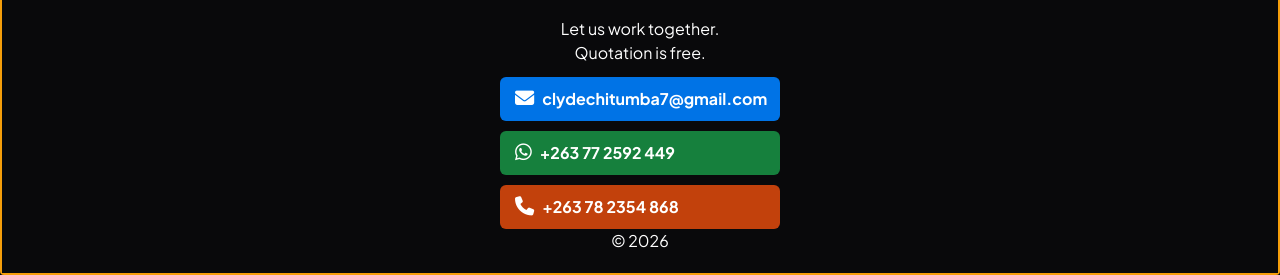
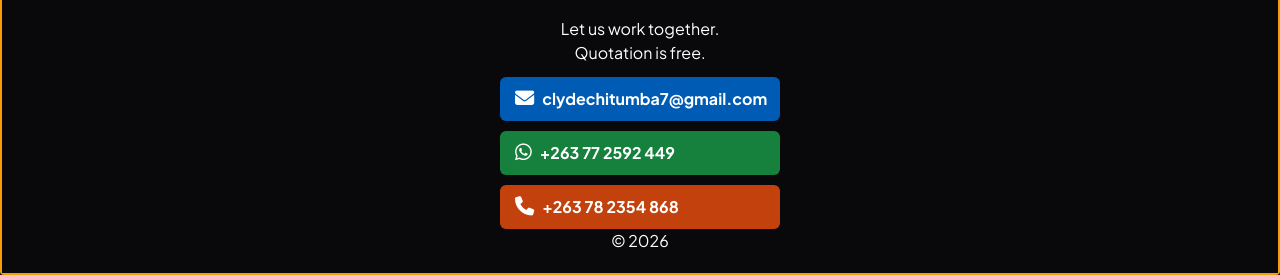
Before and after one commit to xaye-hub/cnc-website-shop, a plain HTML site: page index.html in a window 1280 px wide. Shown: the part 838-1113 px from the top of the page. Drawn offline with nearby package versions, Linux system fonts and the light colour scheme.

Commit message:
Update email contact styles for better contrast

```diff
--- a/style.css
+++ b/style.css
@@ -77,14 +77,13 @@ address a:hover {
 
 /* Email Style */
 .contact.email {
-    background-color: #0073e6; /* Blue */
+    background-color: #005bb5; /* High-contrast blue */
 }
 
 .contact.email:hover {
-    background-color: #005bb5;
+    background-color: #004494;
     transform: scale(1.05);
 }
-
 /* WhatsApp Style */
 .contact.whatsapp {
     background-color: #16803d; /* High-contrast WhatsApp green */
```
